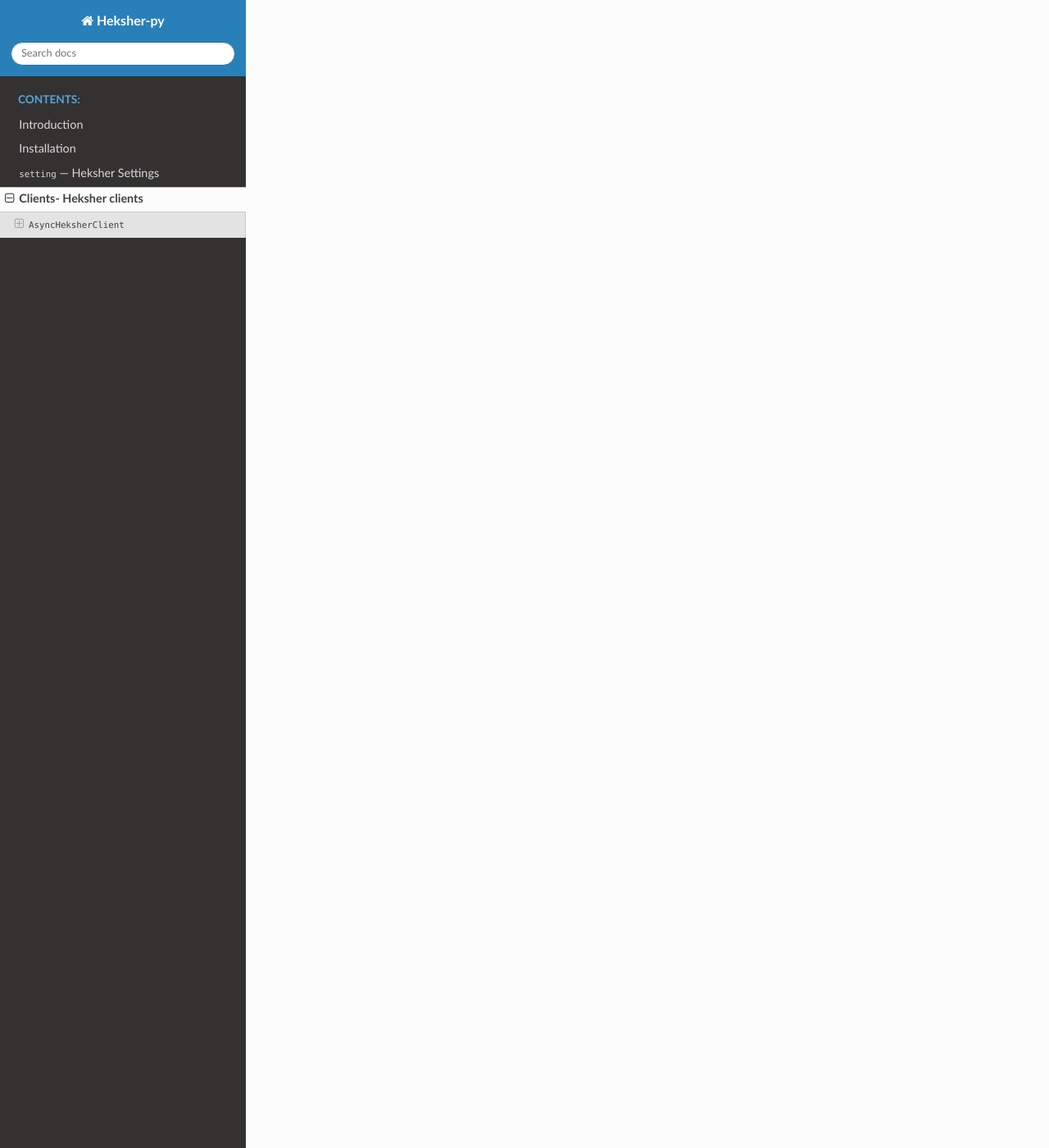
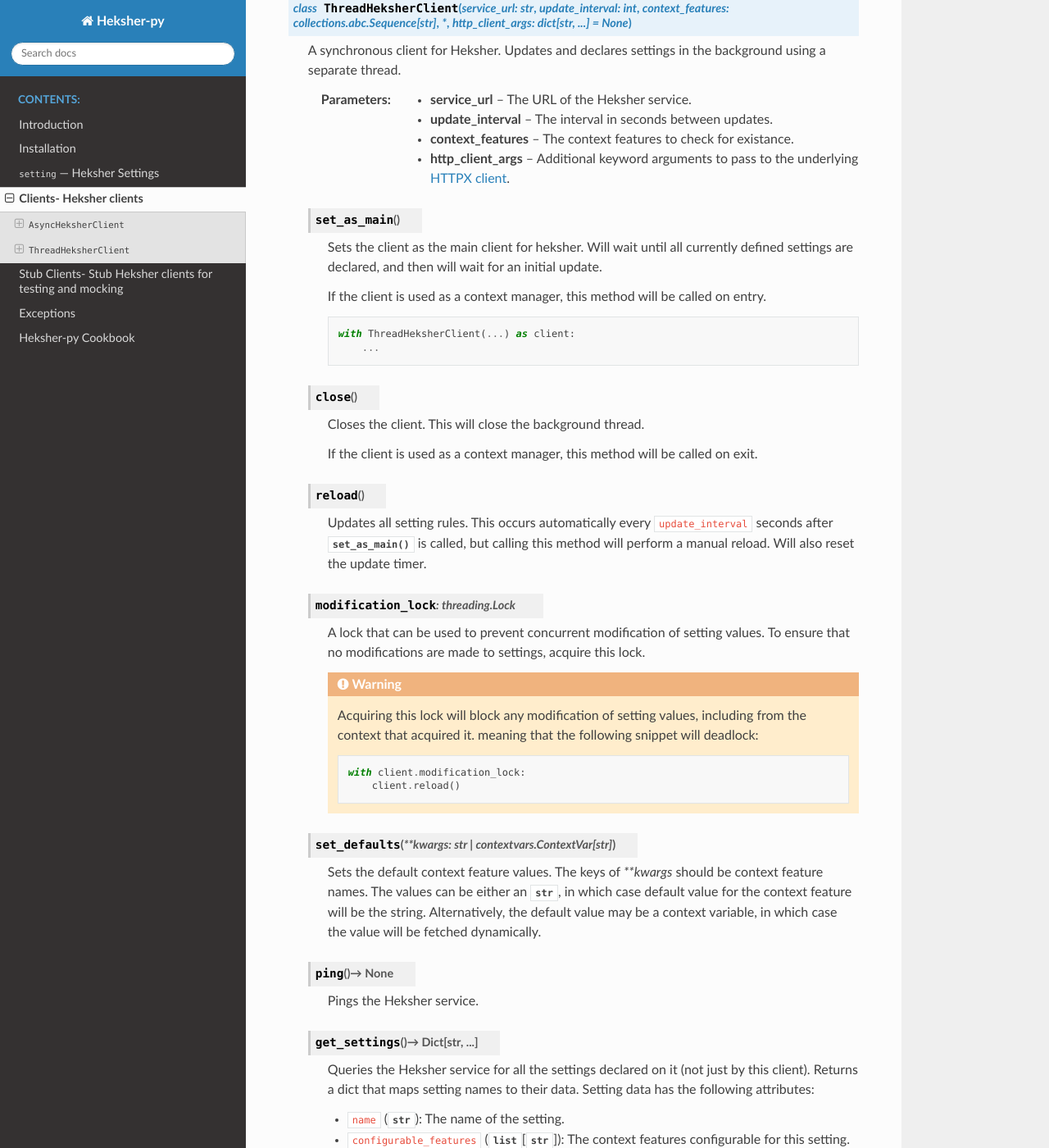
Before and after one commit to biocatchltd/heksher-py, a Sphinx documentation site: the page built from docs/clients.rst, in a window 1280 px wide and 1400 px high, scrolled down 1917 px. Shown: the whole window at 82% size. Built offline with Sphinx 7.4.7 and the Read the Docs theme 2.0.0, drawn with Linux system fonts in a browser that asks for light colours; some of the changed text lies outside the part shown.

Commit message:
ready for PR?

```diff
--- a/docs/clients.rst
+++ b/docs/clients.rst
@@ -36,7 +38,23 @@
         :async:
 
         Updates all setting rules. This occurs automatically every ``update_interval`` seconds after :meth:`set_as_main`
-        is called, but callign this method will perform a manual reload. Will also reset the update timer.
+        is called, but calling this method will perform a manual reload. Will also reset the update timer.
+
+    .. attribute:: modification_lock
+        :type: asyncio.Lock
+
+        A lock that can be used to prevent concurrent modification of setting values. To ensure that no modifications
+        are made to settings, acquire this lock.
+
+        .. warning::
+
+            Acquiring this lock will block any modification of setting values, including from the context that acquired
+            it. meaning that the following snippet will deadlock:
+
+            .. code-block:: python
+
+                async with client.modification_lock:
+                    await client.reload()
 
     .. method:: set_defaults(**kwargs: str | contextvars.ContextVar[str])
 
@@ -72,3 +90,87 @@
         or the value may be a collection of strings, in which case the context feature will be tracked with all of the
         strings as its value. Alternatively, a value may be the constant :data:`TRACK_ALL`, in which case all values of
         the context feature will be tracked.
+
+
+.. class:: ThreadHeksherClient(service_url: str, update_interval: int,\
+            context_features: collections.abc.Sequence[str], *, http_client_args: dict[str, ...] = None)
+
+    A synchronous client for Heksher. Updates and declares settings in the background using a separate thread.
+
+    :param service_url: The URL of the Heksher service.
+    :param update_interval: The interval in seconds between updates.
+    :param context_features: The context features to check for existance.
+    :param http_client_args: Additional keyword arguments to pass to the underlying
+        `HTTPX client <https://www.python-httpx.org/advanced/#client-instances>`_.
+
+    .. method:: set_as_main()
+
+        Sets the client as the main client for heksher. Will wait until all currently defined settings are declared, and
+        then will wait for an initial update.
+
+        If the client is used as a context manager, this method will be called on entry.
+
+        .. code-block:: python
+
+            with ThreadHeksherClient(...) as client:
+                ...
+
+    .. method:: close()
+
+        Closes the client. This will close the background thread.
+
+        If the client is used as a context manager, this method will be called on exit.
+
+    .. method:: reload()
+
+        Updates all setting rules. This occurs automatically every ``update_interval`` seconds after :meth:`set_as_main`
+        is called, but calling this method will perform a manual reload. Will also reset the update timer.
+
+    .. attribute:: modification_lock
+        :type: threading.Lock
+
+        A lock that can be used to prevent concurrent modification of setting values. To ensure that no modifications
+        are made to settings, acquire this lock.
+
+        .. warning::
+
+            Acquiring this lock will block any modification of setting values, including from the context that acquired
+            it. meaning that the following snippet will deadlock:
+
+            .. code-block:: python
+
+                with client.modification_lock:
+                    client.reload()
+
+    .. method:: set_defaults(**kwargs: str | contextvars.ContextVar[str])
+
+        Sets the default context feature values. The keys of *\*\*kwargs* should be context feature names. The values
+        can be either an :class:`str`, in which case default value for the context feature will be the string.
+        Alternatively, the default value may be a context variable, in which case the value will be fetched dynamically.
+
+    .. method:: ping()->None
+
+        Pings the Heksher service.
+
+    .. method:: get_settings()->Dict[str, ...]
+
+        Queries the Heksher service for all the settings declared on it (not just by this client).
+        Returns a dict that maps setting names to their data. Setting data has the following attributes:
+
+        * ``name`` (:class:`str`): The name of the setting.
+        * ``configurable_features`` (:class:`list`\[:class:`str`\]): The context features configurable for this setting.
+        * ``type`` (:class:`str`): The type of the setting by Heksher specs.
+        * ``default_value`` (Any): The default value of the setting.
+        * ``metadata`` (:class:`dict`\[:class:`str`, Any\]): The metadata of the setting.
+
+
+    .. method:: track_contexts(**context_values: str | collections.abc.Collection[str])
+
+        Tracks specific context feature values. When rules are queried from heksher, only rules that fully match all the
+        tracked context features will be returned.
+
+        The keys of *\*\*context_values* should be context feature names.
+        The values can be either a single string, in which case the context feature will be tracked with the value only,
+        or the value may be a collection of strings, in which case the context feature will be tracked with all of the
+        strings as its value. Alternatively, a value may be the constant :data:`TRACK_ALL`, in which case all values of
+        the context feature will be tracked.
--- a/docs/conf.py
+++ b/docs/conf.py
@@ -21,6 +21,7 @@
 from importlib import import_module
 from inspect import getsourcefile, getsourcelines
 from traceback import print_exc
+from unittest.mock import Mock
 
 project = 'Heksher-py'
 copyright = '2021, Biocatch'
@@ -51,13 +52,19 @@
 
 # Resolve function for the linkcode extension.
 def linkcode_resolve(domain, info):
+    def is_assignment_node(node: ast.AST, var_name: str) -> bool:
+        if isinstance(node, ast.Assign):
+            for target in node.targets:
+                if isinstance(target, ast.Name) and target.id == var_name:
+                    return True
+        elif isinstance(node, ast.AnnAssign) and isinstance(node.target, ast.Name) and node.target.id == var_name:
+            return True
+        return False
+
     def find_var_lines(parent_source, parent_start_lineno, var_name):
         class_body = ast.parse(''.join(parent_source)).body[0].body
         for node in class_body:
-            if (isinstance(node, ast.Assign)
-                and any(isinstance(target, ast.Name) and target.id == var_name for target in node.targets)) \
-                    or (isinstance(node, ast.AnnAssign) and isinstance(node.target, ast.Name)
-                        and node.target.id == var_name):
+            if is_assignment_node(node, var_name):
                 lineno = node.lineno
                 end_lineno = node.end_lineno
                 return parent_source[lineno:end_lineno + 1], lineno + parent_start_lineno - 1
@@ -73,9 +80,12 @@
             try:
                 new_obj = getattr(obj, part)
             except AttributeError:
-                # sometimes we run into an attribute/thing that doesn't exist at import time, just get the last obj
+                # sometimes we run into an attribute/thing that doesn't exist at import time, assume it's an instance
+                # var
+                item = part
                 break
-            if isinstance(new_obj, (str, int, float, bool, bytes, type(None))) or isinstance(type(new_obj), EnumMeta):
+            if isinstance(new_obj, (str, int, float, bool, bytes, type(None), Mock))\
+                    or isinstance(type(new_obj), EnumMeta):
                 # the object is a variable, we search for it's declaration manually
                 item = part
                 break
--- a/docs/index.rst
+++ b/docs/index.rst
@@ -9,6 +9,9 @@
     Installation
     setting
     clients
+    stub_clients
+    exceptions
+    cookbook
 
 `source code <https://github.com/biocatchltd/heksher-py>`_
 
```
Also changed, not shown: other parts of docs/clients.rst (+3 -1 lines), docs/cookbook.rst (added, +70 -0 lines), docs/exceptions.rst (added, +10 -0 lines), docs/stub_clients.rst (added, +118 -0 lines), .readthedocs.yaml (added), .readthedocs.yml (deleted).
